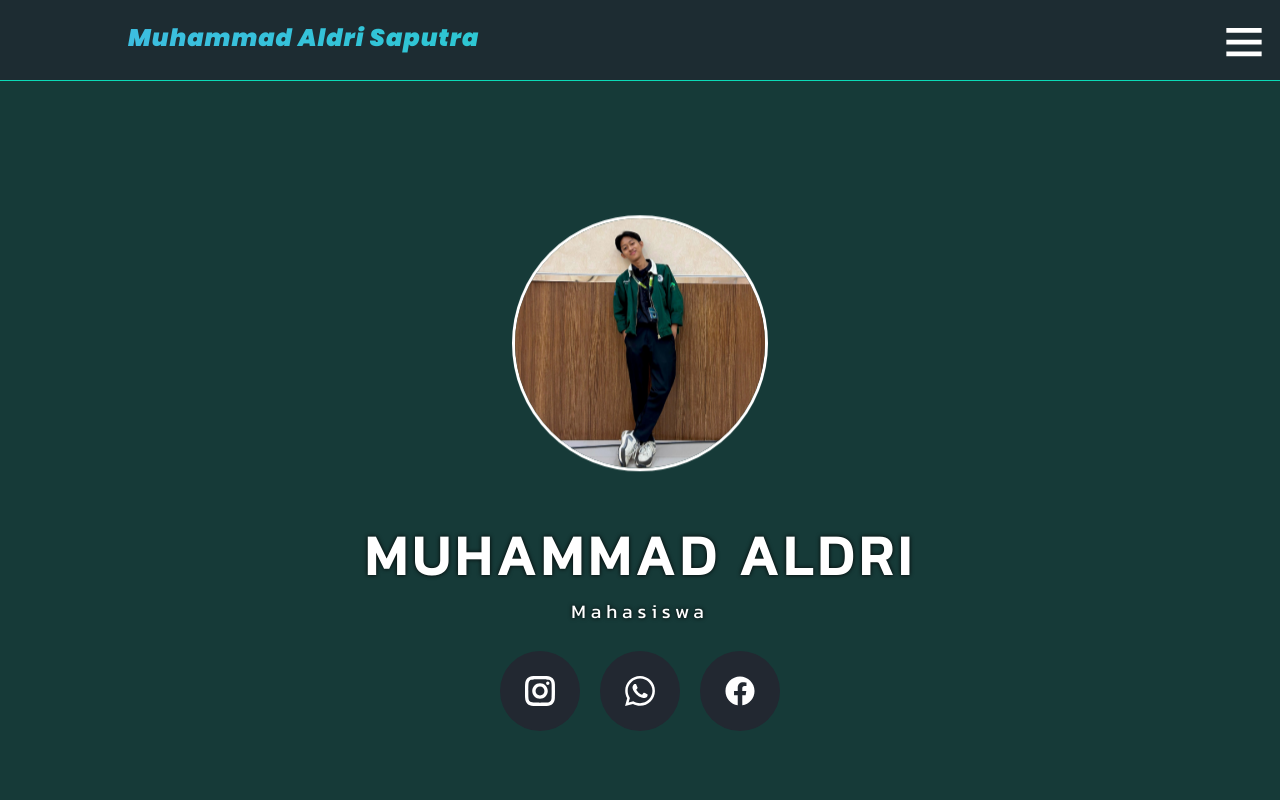
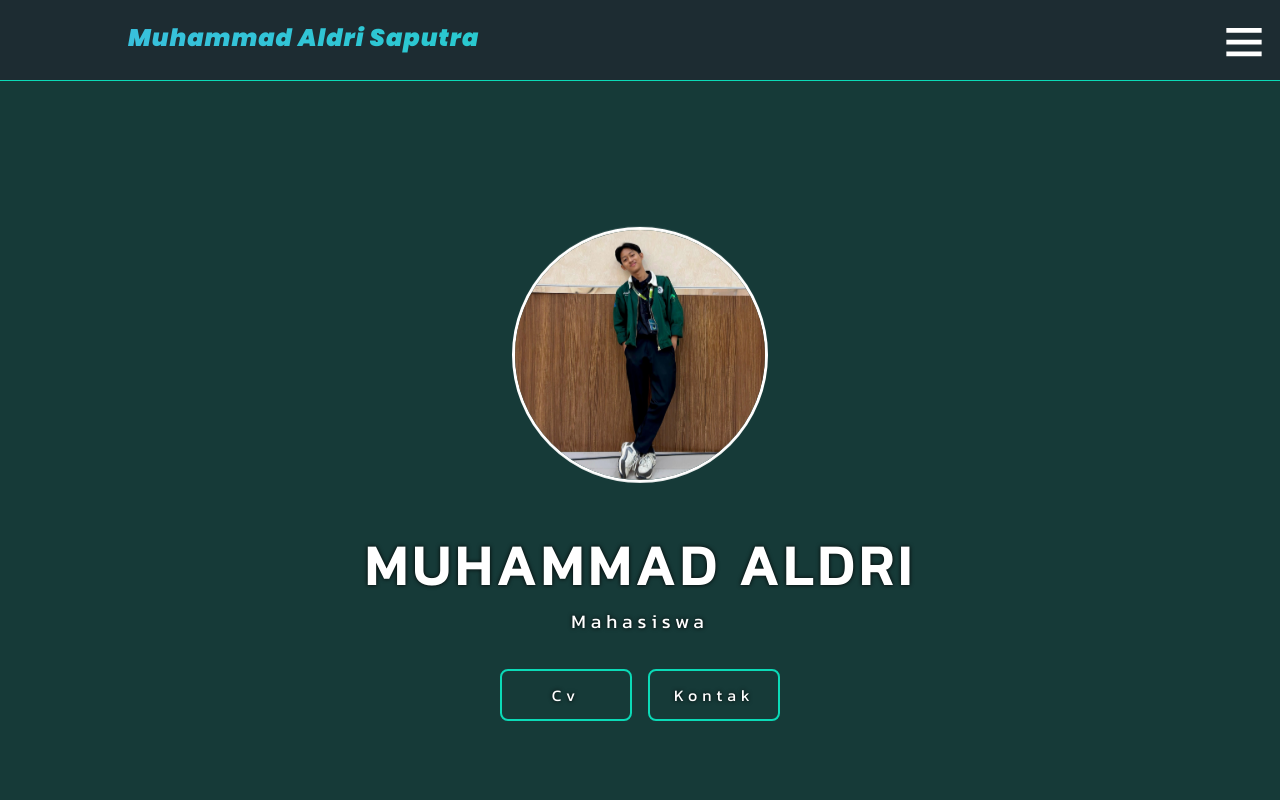
Before and after one commit to aldrisptra/Aldri-Portofolio, a React (Vite) app: page / in a window 1280 px wide. Shown: the top 800 px of the page. Built offline with nearby package versions, Linux system fonts and the light colour scheme.

Commit message:
update komponen footer, header

```diff
--- a/src/components/About.jsx
+++ b/src/components/About.jsx
@@ -36,7 +36,7 @@ function About() {
           ref={pRef}
           className={visible ? "fade-in-text" : "fade-out-text"}
         >
-         Halo! Saya Muhammad Aldri, mahasiswa Informatika yang memiliki semangat tinggi dalam belajar dan berkarya di dunia teknologi. Fokus utama saya adalah pada pengembangan frontend menggunakan React JS dan Tailwind CSS. Saya senang mempelajari cara membuat antarmuka yang menarik, responsif, dan interaktif. Saya telah menyelesaikan beberapa proyek pribadi, seperti website portofolio ini, dan aktif mengikuti kegiatan kampus seperti organisasi dan beberapa kepanitiaan. Saya selalu terbuka untuk belajar hal baru dan saat ini sedang mencari pengalaman kerja magang atau proyek kolaboratif yang bisa menambah wawasan serta keterampilan saya.
+         Halo! Saya Muhammad Aldri Saputra, mahasiswa Program Studi Informatika di Institut Teknologi Kalimantan. Saya memiliki semangat tinggi dalam belajar dan berkarya di bidang teknologi, terutama dalam pengembangan antarmuka pengguna (front-end). Fokus utama saya adalah membangun tampilan web yang menarik, responsif, dan interaktif menggunakan React.js dan Tailwind CSS sebagai teknologi utama. Sebelum menempuh pendidikan di perguruan tinggi, saya belajar di SMKN 1 Balikpapan, jurusan Teknik Komputer dan Jaringan (TKJ), yang menjadi dasar kuat bagi ketertarikan saya terhadap dunia IT dan pengembangan web. Saya telah mengerjakan beberapa proyek pribadi, seperti website portofolio ini, sebagai wadah eksplorasi kemampuan saya. Di luar akademik, saya aktif dalam organisasi dan berbagai kepanitiaan kampus, yang membantu saya mengasah soft skill dan kemampuan bekerja dalam tim.
         </p>
         <h4>Progamming Languenge & Tools</h4>
         <div className="skills">
--- a/src/components/Exprience.jsx
+++ b/src/components/Exprience.jsx
@@ -136,7 +136,7 @@ function Exprience() {
 </div>
 
           <div className='text-content-maganghmif'>
-            <h2>Infinite Vol.4 - Koor Divisi Lomba</h2>
+            <h2>Himpunan Mahasiswa Informatika - Staf Magang Departemen Dalam Negri</h2>
             <p>Tanggung jawab saya mencakup:</p>
             <ul>
               <li>Membagi dan mengoordinasikan tugas kepada staf.</li>
--- /dev/null
+++ b/src/components/Footer.jsx
@@ -0,0 +1,25 @@
+import '../styles/Footer.css';
+import { FaInstagram, FaGithub, FaLinkedin } from "react-icons/fa";
+
+function Footer() {
+  return (
+    <footer>
+      <div className="footer-container">
+        <span>&copy; Portofolio Aldri</span>
+        <div className="social-icons">
+          <a href="https://instagram.com/aldrisptra" target="_blank" rel="noopener noreferrer">
+            <FaInstagram />
+          </a>
+          <a href="https://github.com/aldrisptra" target="_blank" rel="noopener noreferrer">
+            <FaGithub />
+          </a>
+          <a href="https://linkedin.com/in/username" target="_blank" rel="noopener noreferrer">
+            <FaLinkedin />
+          </a>
+        </div>
+      </div>
+    </footer>
+  );
+}
+
+export default Footer;
--- a/src/components/Header.jsx
+++ b/src/components/Header.jsx
@@ -1,8 +1,5 @@
 import profilePicture from '../assets/Aldri-2.jpg'
 import '../styles/Header.css'
-import { GrInstagram } from "react-icons/gr";
-import { ImWhatsapp } from "react-icons/im";
-import { FaFacebook } from "react-icons/fa";
 
 function header() {
   return (
@@ -11,10 +8,9 @@ function header() {
           <img src={profilePicture} />
             <h3>Muhammad Aldri</h3>
             <p>Mahasiswa</p>
-            <div className='socialMedia'>
-                <a href="https://www.instagram.com/aldrisptra" target="_blank" rel="noopener noreferrer"><GrInstagram /></a>
-                <a href="https://wa.me//085246316364" target="_blank" rel="noopener noreferrer"><ImWhatsapp /></a>
-                <a href="https://www.facebook.com/mhmmd.a.sptra.9" target="_blank" rel="noopener noreferrer"><FaFacebook /></a>
+            <div className='action-buttons'>
+                <a href="https://www.instagram.com/aldrisptra" target="_blank" rel="noopener noreferrer" className='btncv'>Cv</a>
+                <a href="https://wa.me//085246316364" target="_blank" rel="noopener noreferrer" className='btnkontak'>Kontak</a>
             </div>
         </div>
     </header>
--- a/src/components/Navbar.jsx
+++ b/src/components/Navbar.jsx
@@ -48,7 +48,7 @@ function Navbar() {
           <ul>
             <li><a href="#header" onClick={() => setMenuActive(false)}>Home</a></li>
             <li><a href="#about" onClick={() => setMenuActive(false)}>Tentang</a></li>
-            <li><a href="#portofolio" onClick={() => setMenuActive(false)}>Projek</a></li>
+            <li><a href="#portofolio" onClick={() => setMenuActive(false)}>Proyek</a></li>
             <li><a href="#exprience" onClick={() => setMenuActive(false)}>Pengalaman</a></li>
           </ul>
         </div>
--- a/src/components/Portofolio.jsx
+++ b/src/components/Portofolio.jsx
@@ -4,7 +4,7 @@ function Portofolio() {
   return (
    <section id="portofolio">
     <div className="wrapper">
-        <h3 className='portofolio-title'>Portofolio</h3>
+        <h3 className='portofolio-title'>Proyek</h3>
         <div className="grid">
             {
                 portofolioList.map((item)=>{
--- a/src/pages/Home.jsx
+++ b/src/pages/Home.jsx
@@ -3,6 +3,8 @@ import Header from "../components/header"
 import Portofolio from "../components/Portofolio"
 import About from "../components/About"
 import Exprience from "../components/Exprience"
+import Footer from "../components/Footer"
+
 function Home() {
     return (
         <>
@@ -11,6 +13,7 @@ function Home() {
             <About />
             <Portofolio />
             <Exprience />
+            <Footer />
 
         </>
   )
--- a/src/styles/Exprience.css
+++ b/src/styles/Exprience.css
@@ -129,6 +129,7 @@
   font-weight: bold;
   color: var(--primary);
   margin-top: -5px;
+  font-size: 1.5rem;
 }
 
 .text-content-infinitevol3 ul {
@@ -219,6 +220,7 @@
   font-weight: bold;
   color: var(--primary);
   margin-top: -5px;
+  font-size: 1.5rem;
 }
 
 .text-content-wp24 ul {
@@ -309,6 +311,7 @@
   font-weight: bold;
   color: var(--primary);
   margin-top: -5px;
+  font-size: 1.5rem;
 }
 
 .text-content-hutkm ul {
@@ -399,6 +402,7 @@
   font-weight: bold;
   color: var(--primary);
   margin-top: -5px;
+  font-size: 1.5rem;
 }
 
 .text-content-infinitevol4 ul {
@@ -489,6 +493,7 @@
   font-weight: bold;
   color: var(--primary);
   margin-top: -5px;
+  font-size: 1.5rem;
 }
 
 .text-content-maganghmif ul {
@@ -579,6 +584,7 @@
   font-weight: bold;
   color: var(--primary);
   margin-top: -5px;
+  font-size: 1.5rem;
 }
 
 .text-content-stafhmif ul {
--- /dev/null
+++ b/src/styles/Footer.css
@@ -0,0 +1,39 @@
+footer {
+  background-color: #222831bb;
+  border-top: 1px solid var(--primary);
+  color: #fff;
+  padding: 1rem;
+}
+
+.footer-container {
+  display: flex;
+  flex-direction: column;
+  align-items: center;
+  gap: 0.5rem;
+}
+.footer-container span {
+    align-items: center;
+}
+
+.social-icons {
+  display: flex;
+  gap: 1rem;
+}
+
+.social-icons a {
+  color: #fff;
+  font-size: 1.5rem;
+  transition: color 0.3s ease, transform 0.3s ease;
+}
+
+.social-icons a:hover {
+  color: var(--primary);
+  transform: scale(1.2);
+}
+
+@media (min-width: 600px) {
+  .footer-container {
+    flex-direction: row;
+    justify-content: space-between;
+  }
+}
--- a/src/styles/Header.css
+++ b/src/styles/Header.css
@@ -75,37 +75,42 @@ header {
   color: #fff;
   font-size: 1.2rem;
 }
-.socialMedia {
-  color: #fff;
+.action-buttons {
+  margin-top: 0.5rem;
   display: flex;
-  gap: 20px;
+  gap: 1rem;
+  flex-wrap: wrap;
 }
 
-.socialMedia > a {
-  background-color: #222831;
+.btnkontak {
+  padding: 0.75rem 1.5rem;
+  background-color: transparent;
   color: #fff;
+  border: 2px solid var(--primary);
+  text-decoration: none;
+  border-radius: 8px;
+  font-weight: 500;
+  transition: background-color 0.3s ease;
   width: 80px;
-  height: 80px;
-  border-radius: 50%;
-  display: flex;
-  justify-content: center;
-  align-items: center;
 }
-.socialMedia > a > svg {
-  height: 30px;
-  width: auto;
-}
-.socialMedia > a:hover {
+
+.btnkontak:hover {
   background-color: var(--primary);
 }
-
-.socialMedia > a:active {
-  transform: scale(0.50); /* sedikit mengecil saat ditekan */
+.btncv {
+  padding: 0.75rem 1.5rem;
+  background-color: transparent;
+  color: #fff;
+  border: 2px solid var(--primary);
+  text-decoration: none;
+  border-radius: 8px;
+  font-weight: 500;
+  transition: background-color 0.3s ease;
+  width: 80px;
 }
 
-.socialMedia > a,
-.socialMedia > a > svg {
-  transition: all 0.5s ease;
+.btncv:hover {
+  background-color: var(--primary);
 }
 
 @media only screen and (max-width: 1000px) {
```
